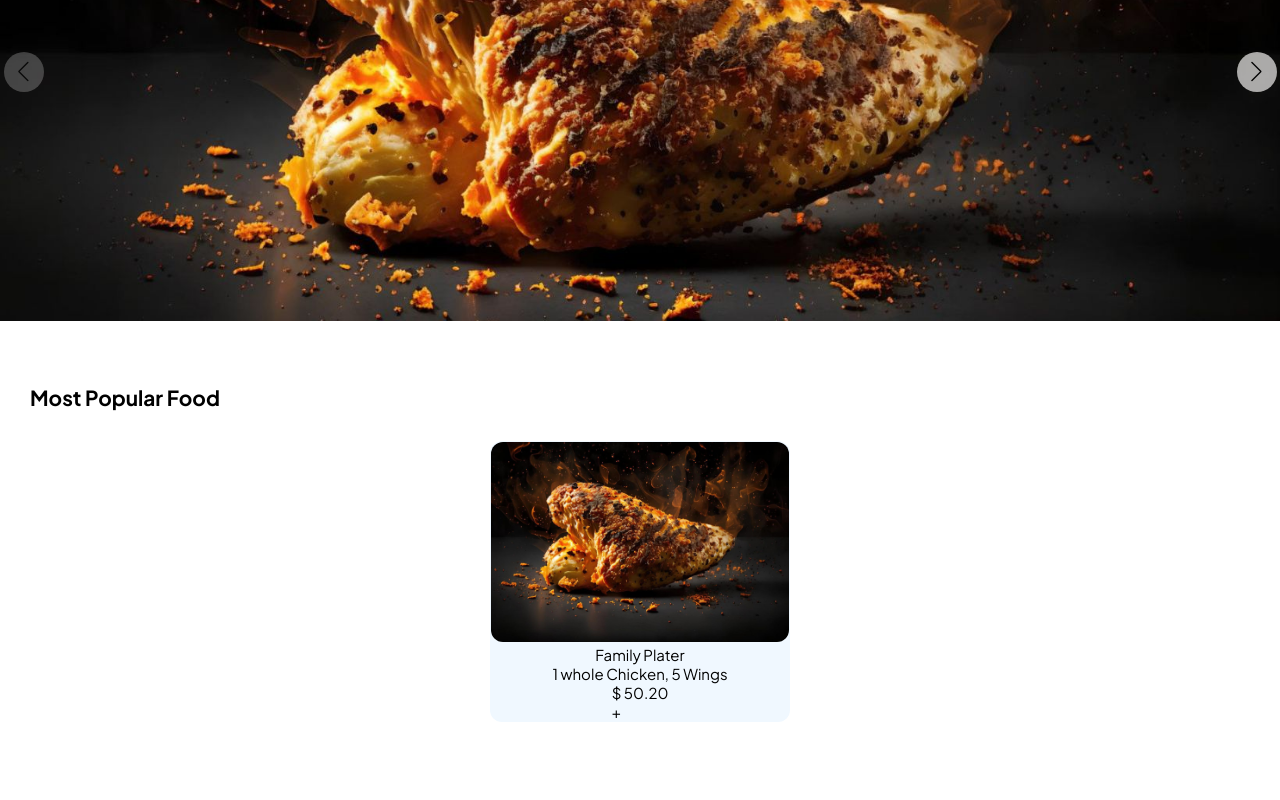
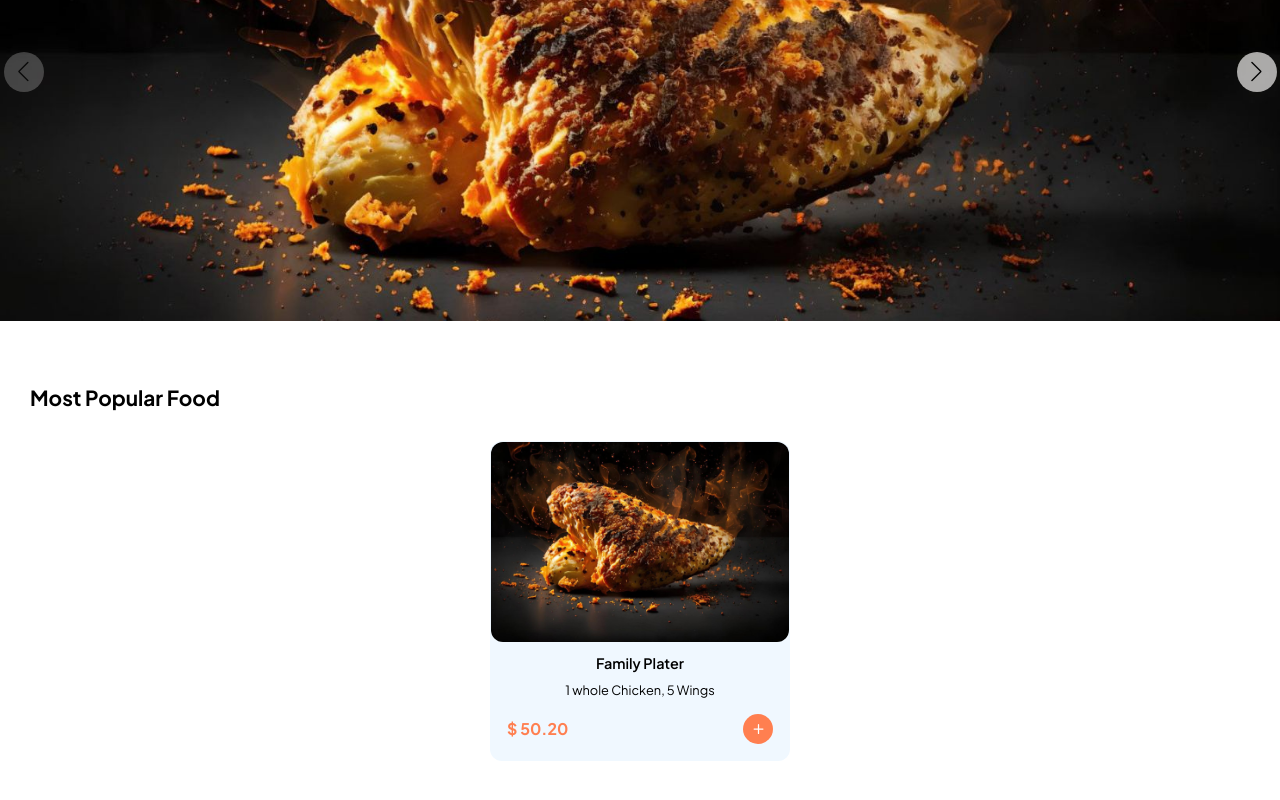
Before and after one commit to asimrasheed533/Royale-web, a Next.js app: page / in a window 1280 px wide. Shown: the part 354-1154 px from the top of the page. Built offline with nearby package versions, Linux system fonts and the light colour scheme.

Commit message:
card add

```diff
--- a/src/app/(customer)/page.jsx
+++ b/src/app/(customer)/page.jsx
@@ -60,7 +60,22 @@ export default function page() {
             </div>
             <div className="product__main__card__price__warper">
               <div className="products__price">$ 50.20</div>
-              <div className="products__add">+</div>
+              <div className="products__add">
+                <svg
+                  width="40"
+                  height="40"
+                  viewBox="0 0 24 24"
+                  fill="none"
+                  stroke="currentColor"
+                  strokeWidth="2"
+                  strokeLinecap="round"
+                  strokeLinejoin="round"
+                  className="feather feather-plus"
+                >
+                  <line x1="12" y1="5" x2="12" y2="19"></line>
+                  <line x1="5" y1="12" x2="19" y2="12"></line>
+                </svg>
+              </div>
             </div>
           </div>
         </div>
--- a/src/style/home.scss
+++ b/src/style/home.scss
@@ -33,11 +33,6 @@
   height: 500px;
   object-fit: cover;
 }
-// .Swiper__container {
-//   width: 100%;
-//   max-width: 1366px;
-//   margin: 0 auto;
-// }
 
 .swiper-button-next:after {
   height: 40px !important;
@@ -115,3 +110,41 @@
 .product__main__card:hover .product__main__card__img__image {
   transform: scale(1) rotate(-2deg);
 }
+.product__main__card__title {
+  font-size: 0.9rem;
+  font-weight: 600;
+  padding: 0.6rem 0;
+}
+.product__main__card__sub__title {
+  font-size: 0.8rem;
+}
+.product__main__card__price__warper {
+  width: 100%;
+  display: flex;
+  align-items: center;
+  justify-content: space-between;
+  padding: 1rem;
+}
+.products__price {
+  font-size: 1rem;
+  font-weight: 700;
+  color: coral;
+}
+.products__add {
+  height: 30px;
+  width: 30px;
+  padding: 0.5em;
+  background-color: coral;
+  display: flex;
+  align-items: center;
+  justify-content: center;
+  border-radius: 30px;
+  transition: 300ms ease-in-out;
+}
+.products__add svg {
+  color: white;
+}
+.products__add:hover {
+  transition: 300ms ease-in-out;
+  background-color: rgb(0, 0, 0);
+}
```
